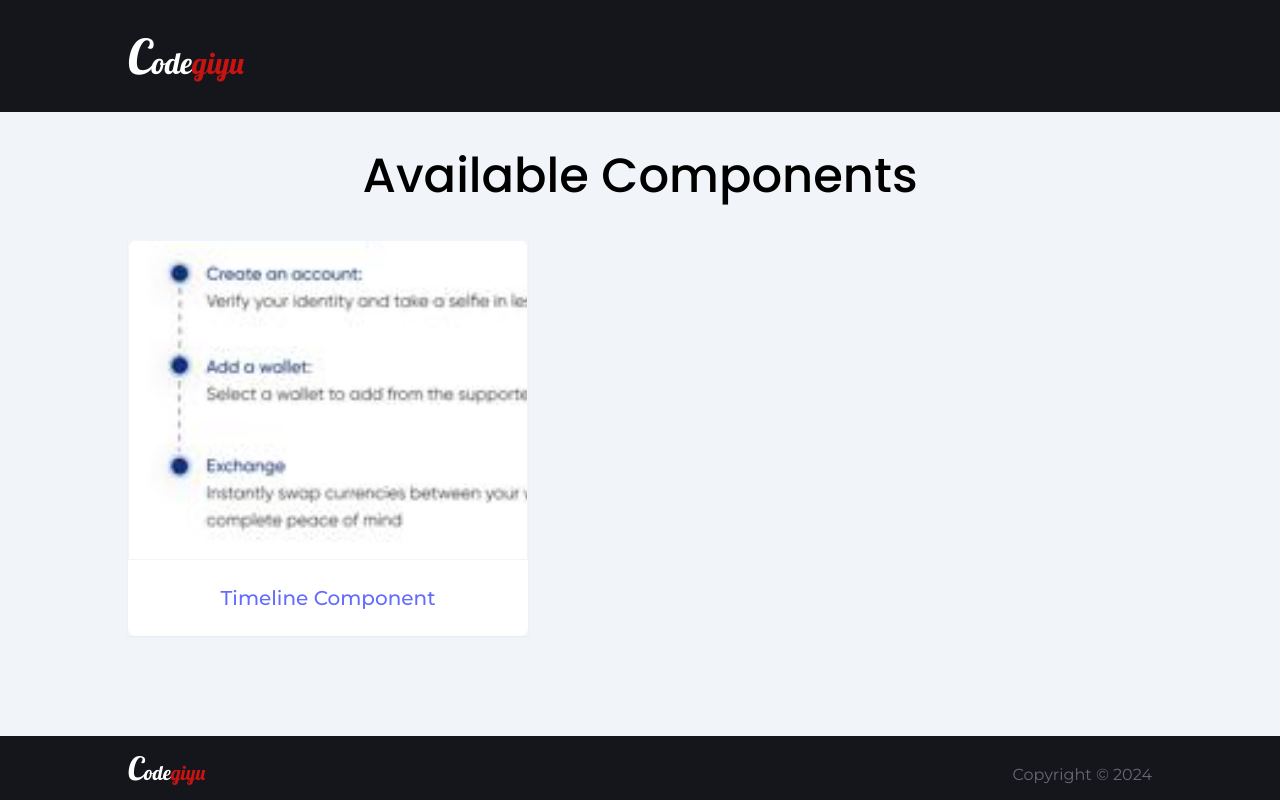
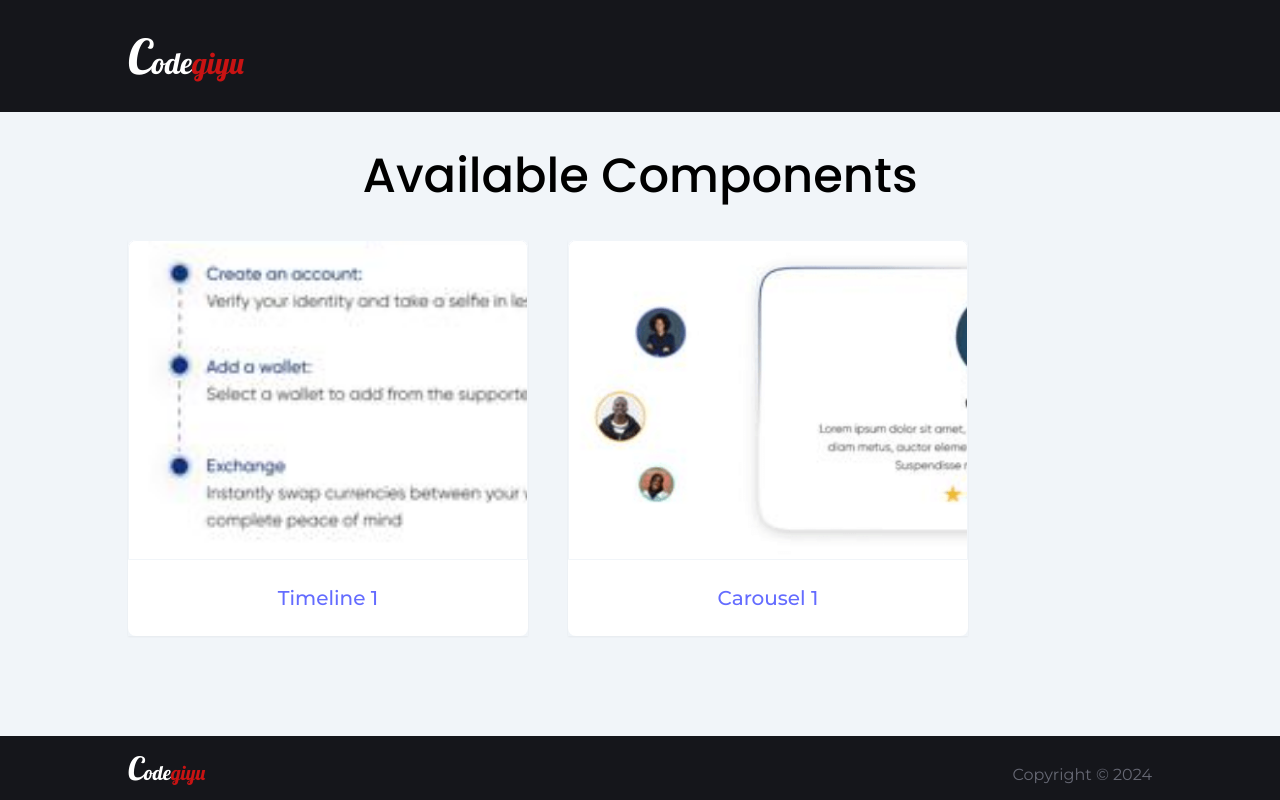
Before and after one commit to codegiyu/random-react-components, a React (Vite) app: page / in a window 1280 px wide. Built offline with nearby package versions, Linux system fonts and the light colour scheme.

Commit message:
feat: ComponentDisplay component and array created for homepage and Carousel page created

```diff
--- a/src/App.tsx
+++ b/src/App.tsx
@@ -1,6 +1,7 @@
 import { BrowserRouter as Router, Routes, Route } from 'react-router-dom';
 import { Home } from './pages/Home';
 import { Timeline1 } from './pages/Timeline1';
+import { Carousel1 } from './pages/Carousel1';
 
 function App() {
   return (
@@ -8,6 +9,7 @@ function App() {
       <Routes>
         <Route path="/" element={<Home />} />
         <Route path="/timeline-1" element={<Timeline1 />} />
+        <Route path="/carousel-1" element={<Carousel1 />} />
       </Routes>
     </Router>
   );
--- /dev/null
+++ b/src/components/ComponentDisplay.tsx
@@ -0,0 +1,26 @@
+import React from 'react';
+import { Link } from 'react-router-dom';
+
+export const ComponentDisplay: React.FC<ComponentDisplayProps> = ({
+  img,
+  alt,
+  pageLink,
+  name,
+}) => {
+  return (
+    <li className="w-full sm:w-[300px] lg:w-[400px] shadow-sm">
+      <figure className="bg-white w-full rounded-lg overflow-hidden">
+        <img
+          src={img}
+          alt={alt}
+          className="w-full aspect-[1.25] object-cover object-left border border-slate-100 rounded-t-lg"
+        />
+        <figcaption className="w-full py-6 px-4">
+          <Link to={pageLink} className="link text-lg lg:text-xl w-full">
+            <p className="text-center">{name}</p>
+          </Link>
+        </figcaption>
+      </figure>
+    </li>
+  );
+};
--- /dev/null
+++ b/src/constants/allComponentsDisplayData.ts
@@ -0,0 +1,17 @@
+import timeline1 from '../assets/images/timeline-1.png';
+import carousel1 from '../assets/images/carousel-1.png';
+
+export const allComponentsDisplayData: ComponentDisplayProps[] = [
+  {
+    img: timeline1,
+    alt: 'Timeline 1',
+    pageLink: '/timeline-1',
+    name: 'Timeline 1',
+  },
+  {
+    img: carousel1,
+    alt: 'Carousel 1',
+    pageLink: '/carousel-1',
+    name: 'Carousel 1',
+  },
+];
--- /dev/null
+++ b/src/pages/Carousel1.tsx
@@ -0,0 +1,11 @@
+import { MainLayout } from '../layout/MainLayout';
+
+export const Carousel1 = () => {
+  return (
+    <MainLayout>
+      <section className="w-full h-full container-128 py-10 grid place-items-center">
+        <div className="w-full lg:w-[500px]"></div>
+      </section>
+    </MainLayout>
+  );
+};
--- a/src/pages/Home.tsx
+++ b/src/pages/Home.tsx
@@ -1,6 +1,6 @@
+import { ComponentDisplay } from '../components/ComponentDisplay';
+import { allComponentsDisplayData } from '../constants/allComponentsDisplayData';
 import { MainLayout } from '../layout/MainLayout';
-import { Link } from 'react-router-dom';
-import timeline1 from '../assets/images/timeline-1.png';
 
 export const Home = () => {
   return (
@@ -9,22 +9,17 @@ export const Home = () => {
         <h1 className="font-poppins text-2xl lg:text-5xl mb-10 font-semibold lg:font-medium text-center">
           Available Components
         </h1>
-        <ol className="my-10 list-none flex flex-wrap items-center justify-start gap-10">
-          <li className="w-full sm:w-[300px] lg:w-[400px] shadow-sm">
-            <figure className="bg-white w-full rounded-lg overflow-hidden">
-              <img
-                src={timeline1}
-                alt="Timeline 1"
-                className="w-full aspect-[1.25] object-cover object-left border border-slate-100 rounded-t-lg"
-              />
-              <figcaption className="w-full py-6 px-4">
-                <Link to="/timeline-1" className="link text-lg lg:text-xl w-full">
-                  <p className="text-center">Timeline Component</p>
-                </Link>
-              </figcaption>
-            </figure>
-          </li>
-        </ol>
+        <ul className="my-10 list-none flex flex-wrap items-center justify-start gap-10">
+          {allComponentsDisplayData.map((item, idx) => (
+            <ComponentDisplay
+              key={idx}
+              img={item.img}
+              alt={item.alt}
+              pageLink={item.pageLink}
+              name={item.name}
+            />
+          ))}
+        </ul>
       </section>
     </MainLayout>
   );
```
Also changed, not shown: src/components/components.d.ts (+7 -0 lines), src/assets/images/carousel-1.png (added), src/constants/timelineData.ts (renamed from src/constants/timelineData.tsx).
